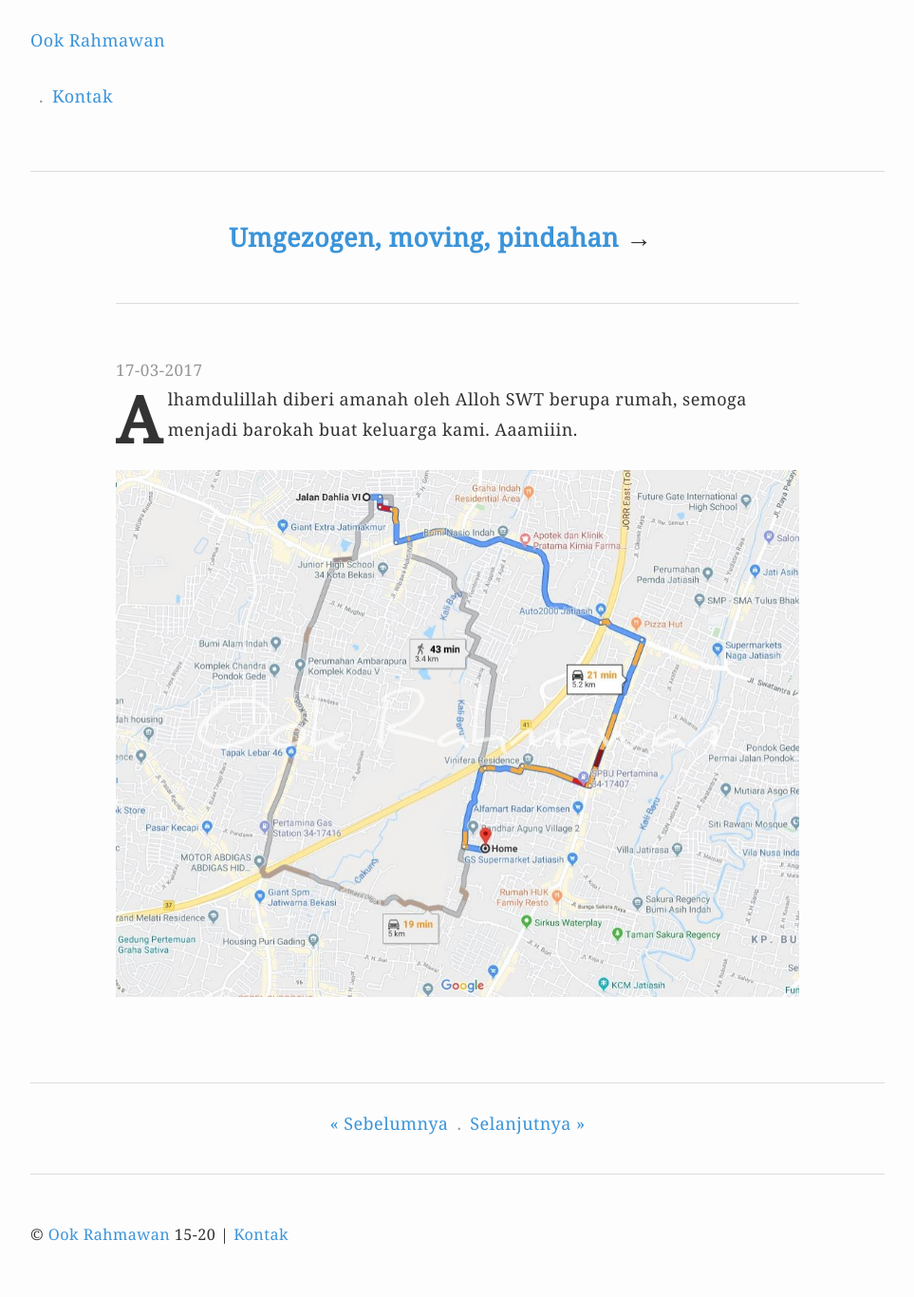
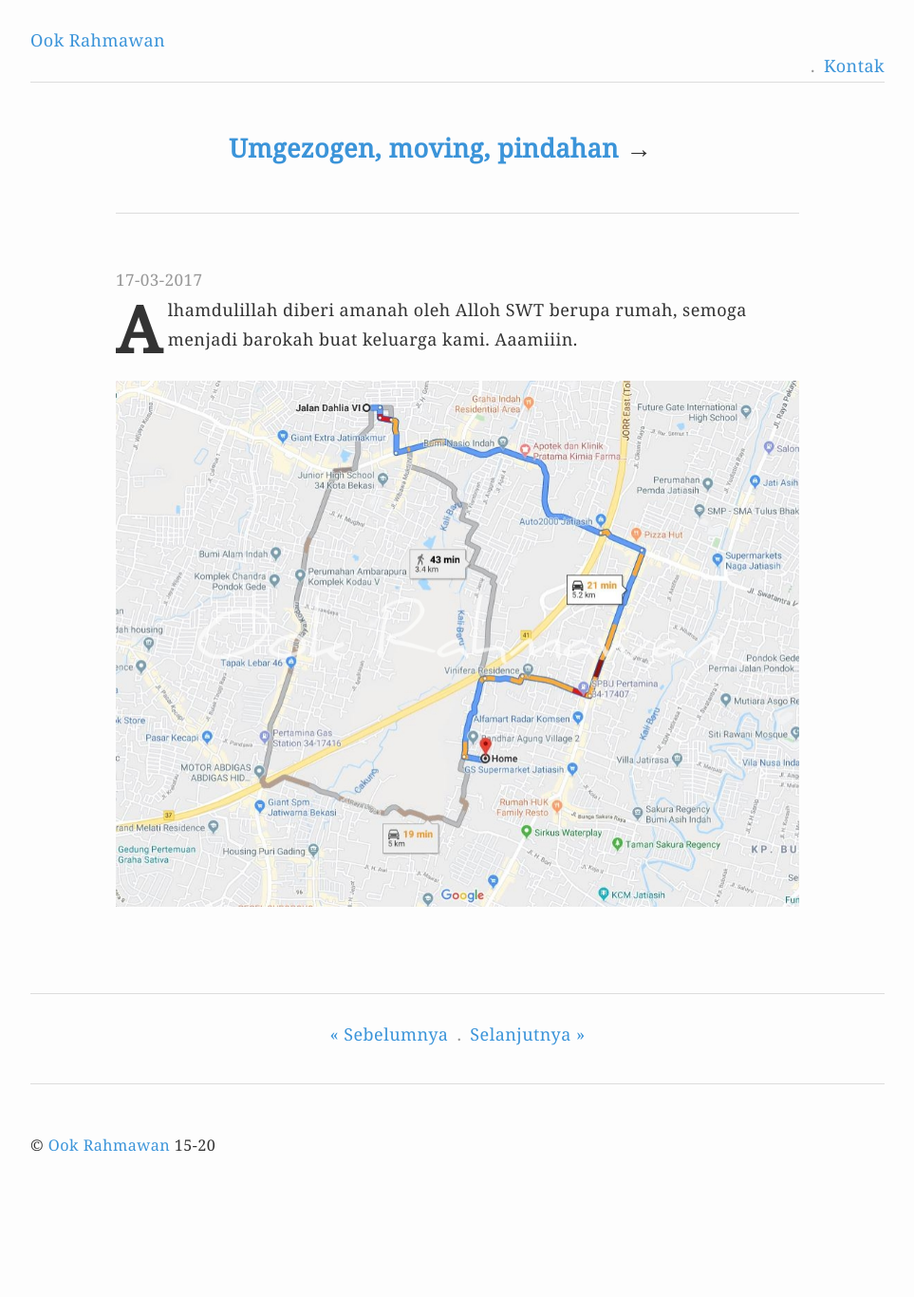
Before and after one commit to krhmwn/krhmwn.github.io, a Jekyll site: the page built from _posts/2017-03-17-umgezogen-moving-pindahan.markdown, in a window 1280 px wide. Shown: the whole page at 95% size, without its empty margins (158-1121 px from the left). Built offline with Jekyll 4.4.1, drawn with Linux system fonts in a browser that asks for light colours; after the commit the page ends 1271 px from its top, so only the background shows below that.

Commit message:
Update v.6.8.25

```diff
--- a/_layouts/post.html
+++ b/_layouts/post.html
@@ -1,11 +1,11 @@
 ---
 layout: default
 ---
-<header><a href="/">{{ site.name }}</a><nav><ul><li><a href="mailto:ookrahmawan@mail.ru">Kontak</a></li></ul></nav></header>
+<header><a href="/">{{ site.name }}</a><nav class="menu"><ul><li><a href="mailto:ookrahmawan@mail.ru">Kontak</a></li></ul></nav></header>
 <article class="posttitle">{% if page.link %}<h1><a href="{{ page.link }}">{{page.title}}</a> &rarr;</h1>{% else %}<h1>{{page.title}}</h1>{% endif %}</article>
 <article class="post">
 <h3 class="hide">{{page.title}}</h3><time datetime="{{ page.date | date: '%Y-%m-%d' }}">{{ page.date | date: "%d-%m-%Y"}}</time>
 {{content}}
 </article>
 <nav class="nextprev"><ul><li>{% if page.previous.url %}<a href="{{ page.previous.url }}" title="{{page.previous.title}}">&laquo; Sebelumnya</a>{% else %}<s>&laquo; Sebelumnya</s>{% endif %}</li><li>{% if page.next.url %}<a href="{{ page.next.url }}" title="{{page.next.title}}">Selanjutnya &raquo;</a>{% else %}<s>Selanjutnya &raquo;</s>{% endif %}</li></ul></nav>
-<footer>&copy; <a href="/">{{ site.name }}</a> 15-{{ site.time | date: "%y" }} | <a href="mailto:ookrahmawan@mail.ru">Kontak</a></footer>
+<footer>&copy; <a href="/">{{ site.name }}</a> 15-{{ site.time | date: "%y" }}</footer>
```
